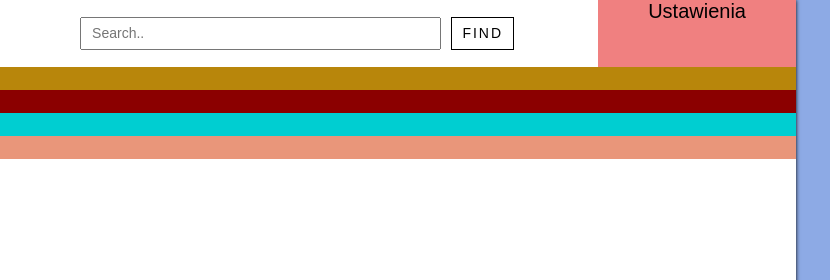
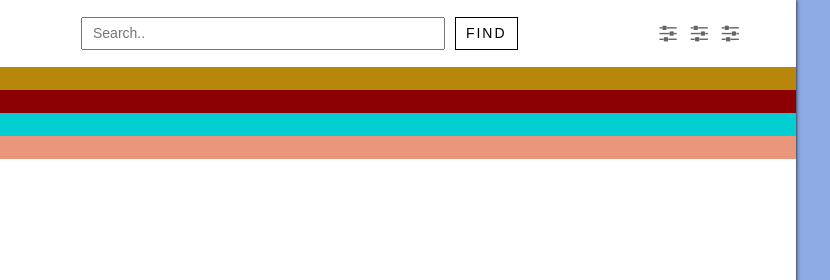
Before and after one commit to Krzyslox/Flex, a plain HTML site: page index.html in a window 1280 px wide. Shown: the top 280 px of the page, 344-1174 px from the left. Drawn offline with Linux system fonts and the light colour scheme.

Commit message:
Settings

```diff
--- a/index.html
+++ b/index.html
@@ -7,6 +7,7 @@
     <meta http-equiv="X-UA-Compatible" content="ie=edge">
     <title>Document</title>
     <link rel="stylesheet" href="css/main.css">
+    <link rel="stylesheet" href="https://stackpath.bootstrapcdn.com/font-awesome/4.7.0/css/font-awesome.min.css">
 </head>
 
 <body>
@@ -20,7 +21,14 @@
         </form>
 
 
-        <div class="settings">Ustawienia</div>
+        <div class="settings">
+            <a class="settings__icon-link" href=""><i class="fa fa-sliders" aria-hidden="true"></i></a>
+            <a class="settings__icon-link" href=""><i class="fa fa-sliders" aria-hidden="true"></i></a>
+            <a class="settings__icon-link" href=""><i class="fa fa-sliders" aria-hidden="true"></i></a>
+        </div>
+
+
+
         <div class="menu">Menu</div>
         <section class="main-articles">Artykuły</section>
         <section class="article-list">Lista</section>
--- a/sass/main.scss
+++ b/sass/main.scss
@@ -53,6 +53,7 @@ html {
     &__input {
         flex-basis: 60%;
         height: 50%;
+        max-height: 60px;
         margin-right: 10px;
         padding: 0 10px;
         font-size: 1.4rem;
@@ -65,6 +66,7 @@ html {
     &__btn {
         font-size: 1.4rem;
         height: 50%;
+        max-height: 60px;
         padding: 0 10px;
         border: 1px solid black;
         background-color: #fff;
@@ -81,8 +83,21 @@ html {
 }
 
 .settings {
-    background-color: lightcoral;
+    display: flex;
     padding: 0 50px;
+    align-items: center;
+
+
+    &__icon-link {
+        margin: 0 7px;
+        font-size: 2rem;
+        color: #666;
+        transition: 0.2s;
+
+        &:hover {
+            color: black;
+        }
+    }
 }
 
 .menu {
```
Also changed, not shown: css/main.css, 1 other file.
